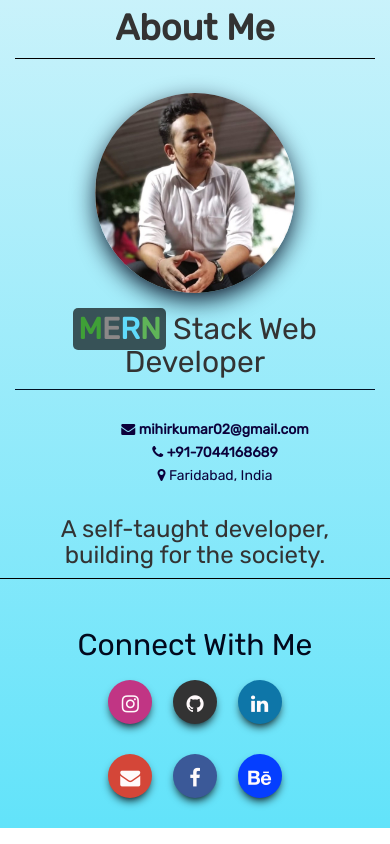
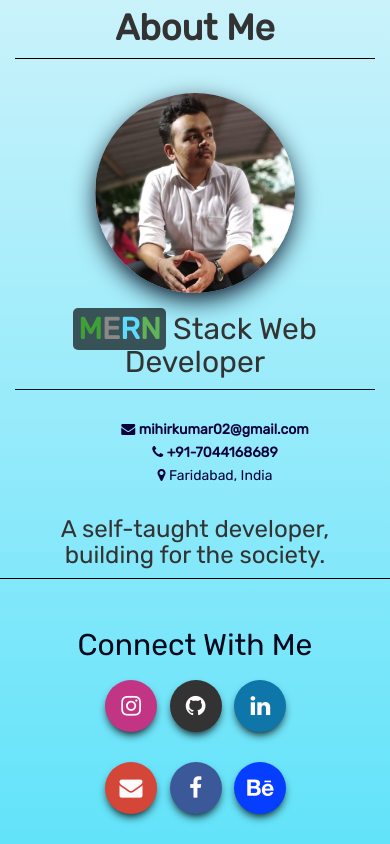
Before and after one commit to mihirkumar02/myPortfolio, a React (Create React App) app: page / in a window 390 px wide. Shown: the part 434-1278 px from the top of the page. Built offline with nearby package versions, Linux system fonts and the light colour scheme; the HTML template or start-up script is replaced by a standard one.

Commit message:
Social buttons issue fixed, again

```diff
--- a/src/index.css
+++ b/src/index.css
@@ -86,7 +86,7 @@ textarea{
   display: none;
   position: absolute;
   right: 20px;
-  top: 50px;
+  top: 40px;
 }
 
 .bar1, .bar2, .bar3{
@@ -482,7 +482,16 @@ textarea{
   animation: bouncestop;
 }
 
+.card1:hover{
+  box-shadow: none;
+  animation: bouncestop;
+}
+
 .card h3{
+  font-weight: bold;
+}
+
+.card1 h3{
   font-weight: bold;
 }
 
@@ -748,10 +757,10 @@ svg circle:nth-child(2){
   }
 
   .social .row .linkbutton{
-    height: 44px;
-    width: 44px;
+    height: 52px;
+    width: 52px;
     padding-top: 10px;
-    font-size: 20px;
+    font-size: 23px;
   }
 
   .aboutmeimg{
```
